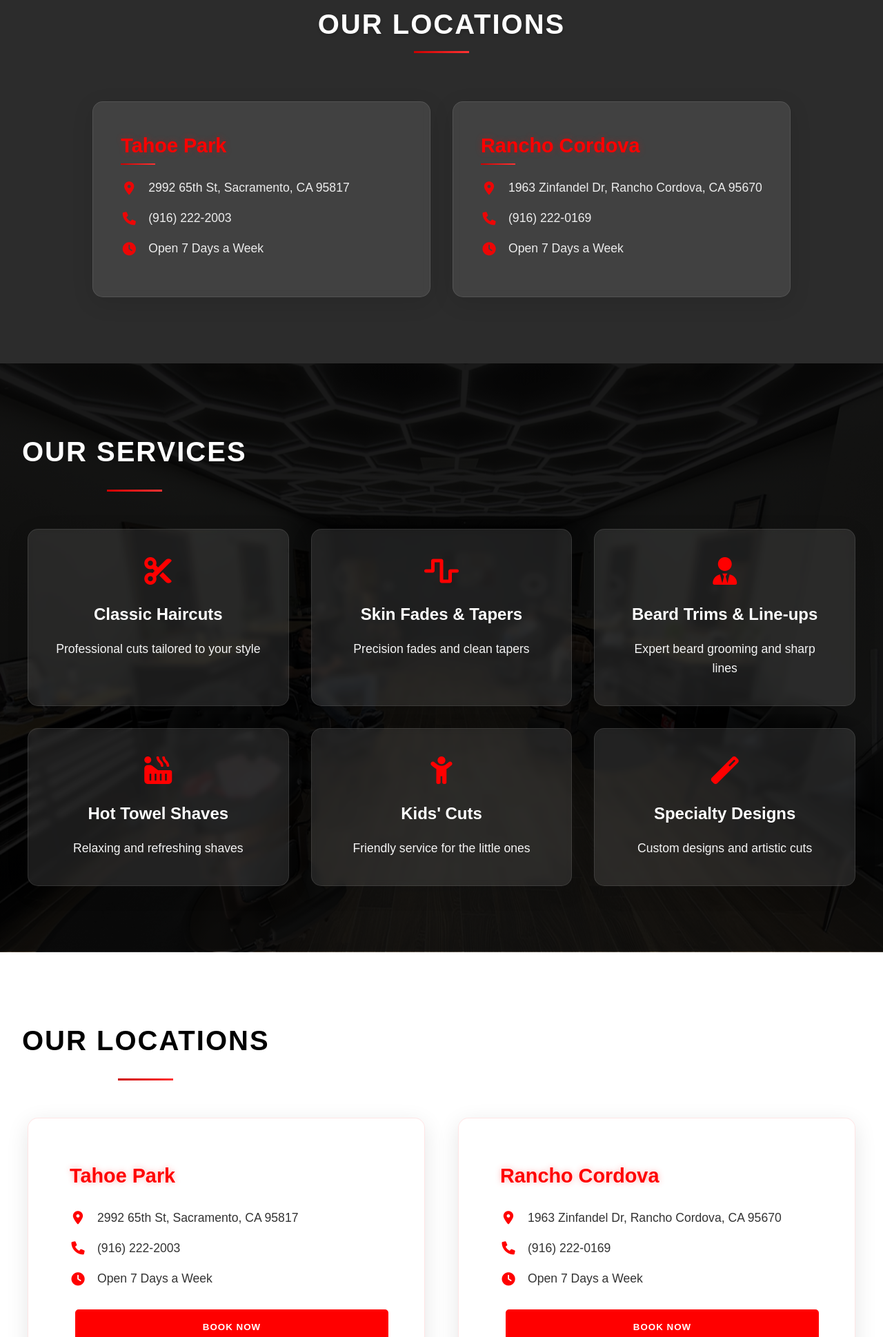
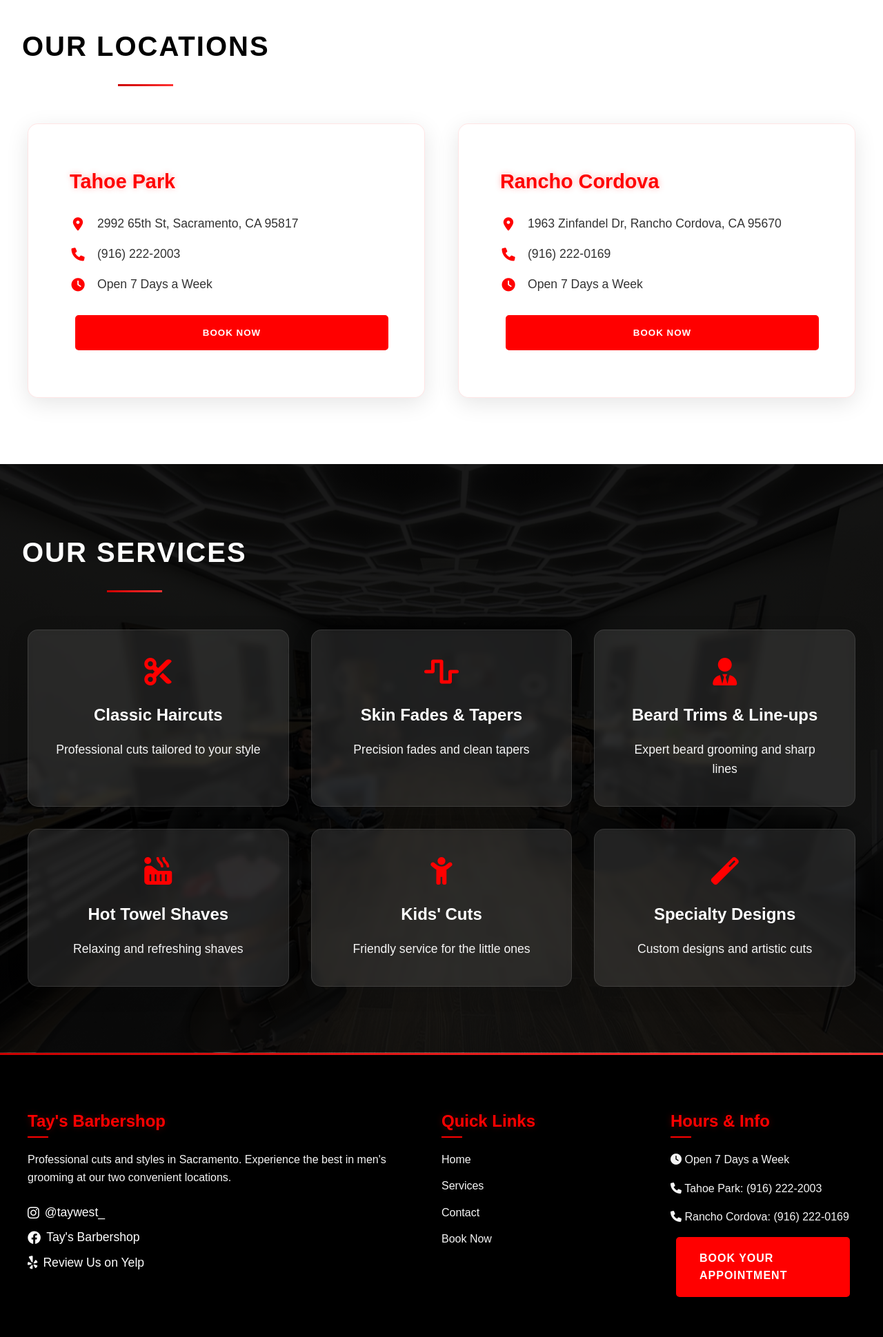
Before and after one commit to MarkTheCoderShark/tays-barbershop, a website: page index.html in a window 1280 px wide. Shown: the part 861-2800 px from the top of the page at 69% size. Drawn offline with Linux system fonts and the light colour scheme; some packages are replaced by stand-ins of ours; files whose address does not match are found by name.

Commit message:
Update: Remove duplicate locations section and keep styled version

```diff
--- a/index.html
+++ b/index.html
@@ -61,21 +61,31 @@
         </div>
     </section>
 
-    <!-- Quick Info Section -->
-    <section class="quick-info">
-        <h2>Our Locations</h2>
-        <div class="locations">
-            <div class="location">
+    <!-- Our Locations Section -->
+    <section id="our-locations" class="contact">
+        <h2 class="section-title dark">Our Locations</h2>
+        <div class="contact-grid">
+            <div class="contact-info">
+                <a href="https://booksy.com/en-us/1032710_tays-barbershop-tahoe-park_barber-shop_134653_sacramento#ba_s=seo" class="location-link" target="_blank">
                     <h3>Tahoe Park</h3>
+                    <div class="contact-details">
                         <p><i class="fas fa-map-marker-alt"></i> 2992 65th St, Sacramento, CA 95817</p>
                         <p><i class="fas fa-phone"></i> (916) 222-2003</p>
                         <p><i class="fas fa-clock"></i> Open 7 Days a Week</p>
+                        <button class="btn primary">Book Now</button>
                     </div>
-            <div class="location">
+                </a>
+            </div>
+            <div class="contact-info">
+                <a href="https://booksy.com/en-us/1187946_taysbarbershop_barber-shop_119564_rancho-cordova#ba_s=seo" class="location-link" target="_blank">
                     <h3>Rancho Cordova</h3>
+                    <div class="contact-details">
                         <p><i class="fas fa-map-marker-alt"></i> 1963 Zinfandel Dr, Rancho Cordova, CA 95670</p>
                         <p><i class="fas fa-phone"></i> (916) 222-0169</p>
                         <p><i class="fas fa-clock"></i> Open 7 Days a Week</p>
+                        <button class="btn primary">Book Now</button>
+                    </div>
+                </a>
             </div>
         </div>
     </section>
@@ -117,35 +127,6 @@
         </div>
     </section>
 
-    <!-- Contact Section -->
-    <section id="our-locations" class="contact">
-        <h2 class="section-title dark">Our Locations</h2>
-        <div class="contact-grid">
-            <div class="contact-info">
-                <a href="https://booksy.com/en-us/1032710_tays-barbershop-tahoe-park_barber-shop_134653_sacramento#ba_s=seo" class="location-link" target="_blank">
-                    <h3>Tahoe Park</h3>
-                    <div class="contact-details">
-                        <p><i class="fas fa-map-marker-alt"></i> 2992 65th St, Sacramento, CA 95817</p>
-                        <p><i class="fas fa-phone"></i> (916) 222-2003</p>
-                        <p><i class="fas fa-clock"></i> Open 7 Days a Week</p>
-                        <button class="btn primary">Book Now</button>
-                    </div>
-                </a>
-            </div>
-            <div class="contact-info">
-                <a href="https://booksy.com/en-us/1187946_taysbarbershop_barber-shop_119564_rancho-cordova#ba_s=seo" class="location-link" target="_blank">
-                    <h3>Rancho Cordova</h3>
-                    <div class="contact-details">
-                        <p><i class="fas fa-map-marker-alt"></i> 1963 Zinfandel Dr, Rancho Cordova, CA 95670</p>
-                        <p><i class="fas fa-phone"></i> (916) 222-0169</p>
-                        <p><i class="fas fa-clock"></i> Open 7 Days a Week</p>
-                        <button class="btn primary">Book Now</button>
-                    </div>
-                </a>
-            </div>
-        </div>
-    </section>
-
     <!-- Footer -->
     <footer>
         <div class="footer-content">
```
Lines whose indentation alone changed are shown as unchanged.
